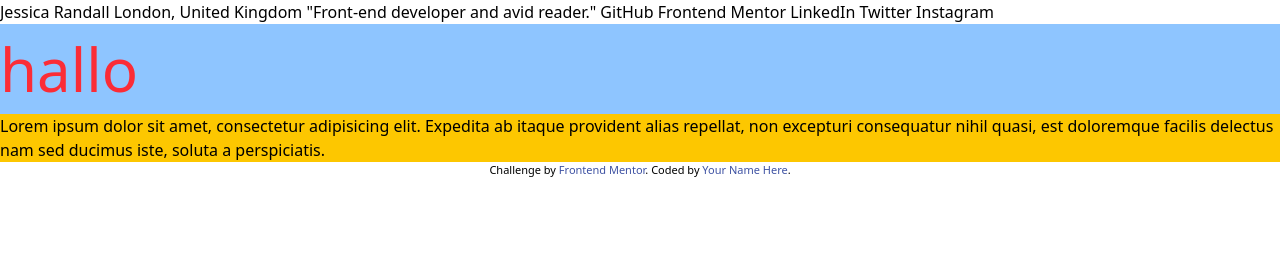
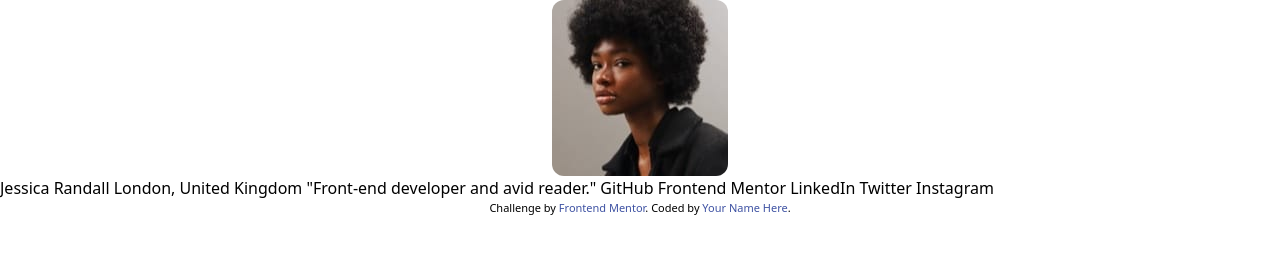
Before and after one commit to syarifasyh1736/social-links-profile, a website: page index.html in a window 1280 px wide. Drawn offline with Linux system fonts and the light colour scheme.

Commit message:
commit 3

```diff
--- a/index.html
+++ b/index.html
@@ -21,11 +21,12 @@
     </style>
   </head>
   <body>
+    <div class="container mx-auto">
+      <div class="flex flex-col items-center justify-center">
+        <img src="/assets/images/avatar-jessica.jpeg" alt="" class="rounded-xl" />
+      </div>
+    </div>
     Jessica Randall London, United Kingdom "Front-end developer and avid reader." GitHub Frontend Mentor LinkedIn Twitter Instagram
-    <p class="text-red-500 text-[60px] bg-blue-300">hallo</p>
-    <div class="bg-yellow-400 text-bold">
-      Lorem ipsum dolor sit amet, consectetur adipisicing elit. Expedita ab itaque provident alias repellat, non excepturi consequatur nihil quasi, est doloremque facilis delectus nam sed ducimus iste, soluta a perspiciatis.
-    </div>
     <div class="attribution">Challenge by <a href="https://www.frontendmentor.io?ref=challenge" target="_blank">Frontend Mentor</a>. Coded by <a href="#">Your Name Here</a>.</div>
   </body>
 </html>
--- a/package.json
+++ b/package.json
@@ -4,7 +4,8 @@
   "description": "![Design preview for the Social links profile coding challenge](./preview.jpg)",
   "main": "index.js",
   "scripts": {
-    "test": "echo \"Error: no test specified\" && exit 1"
+    "test": "echo \"Error: no test specified\" && exit 1",
+    "dev": "npx @tailwindcss/cli -i ./src/input.css -o ./src/output.css --watch"
   },
   "keywords": [],
   "author": "",
```
Also changed, not shown: src/output.css.
